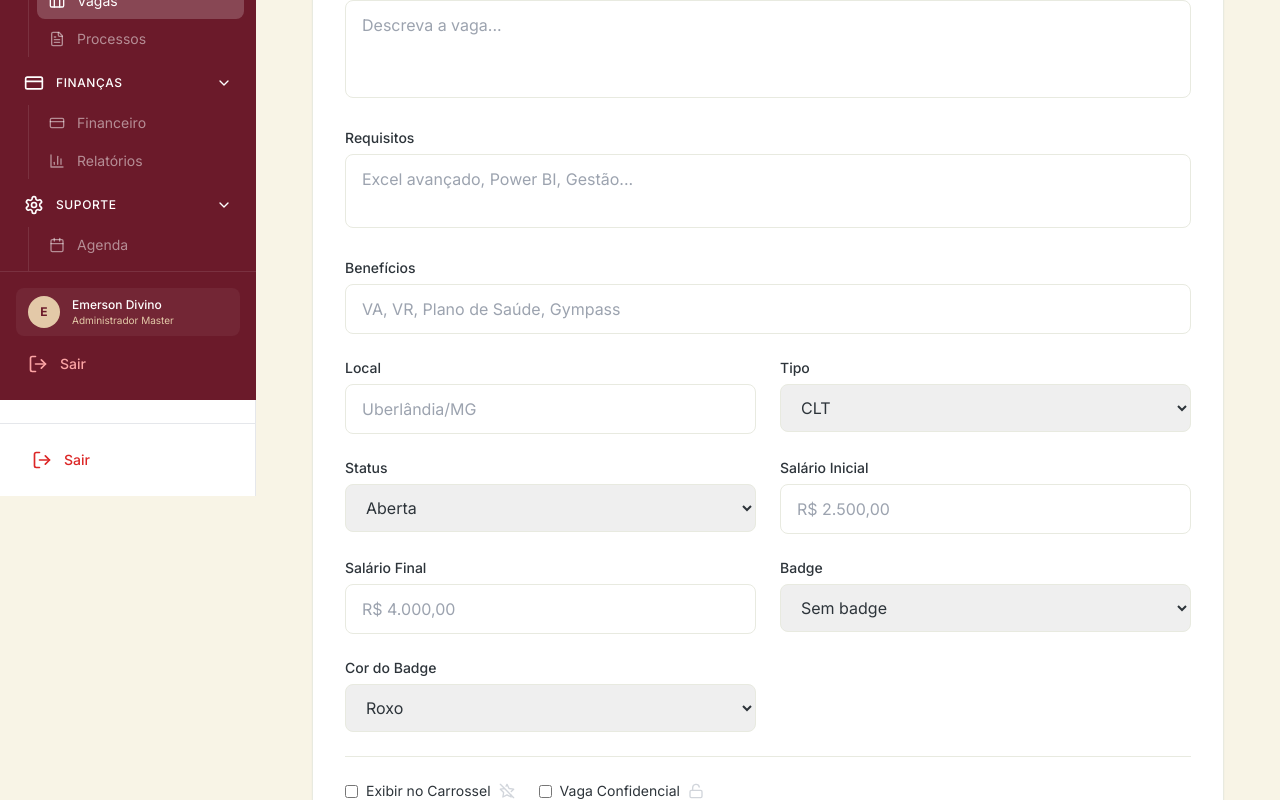
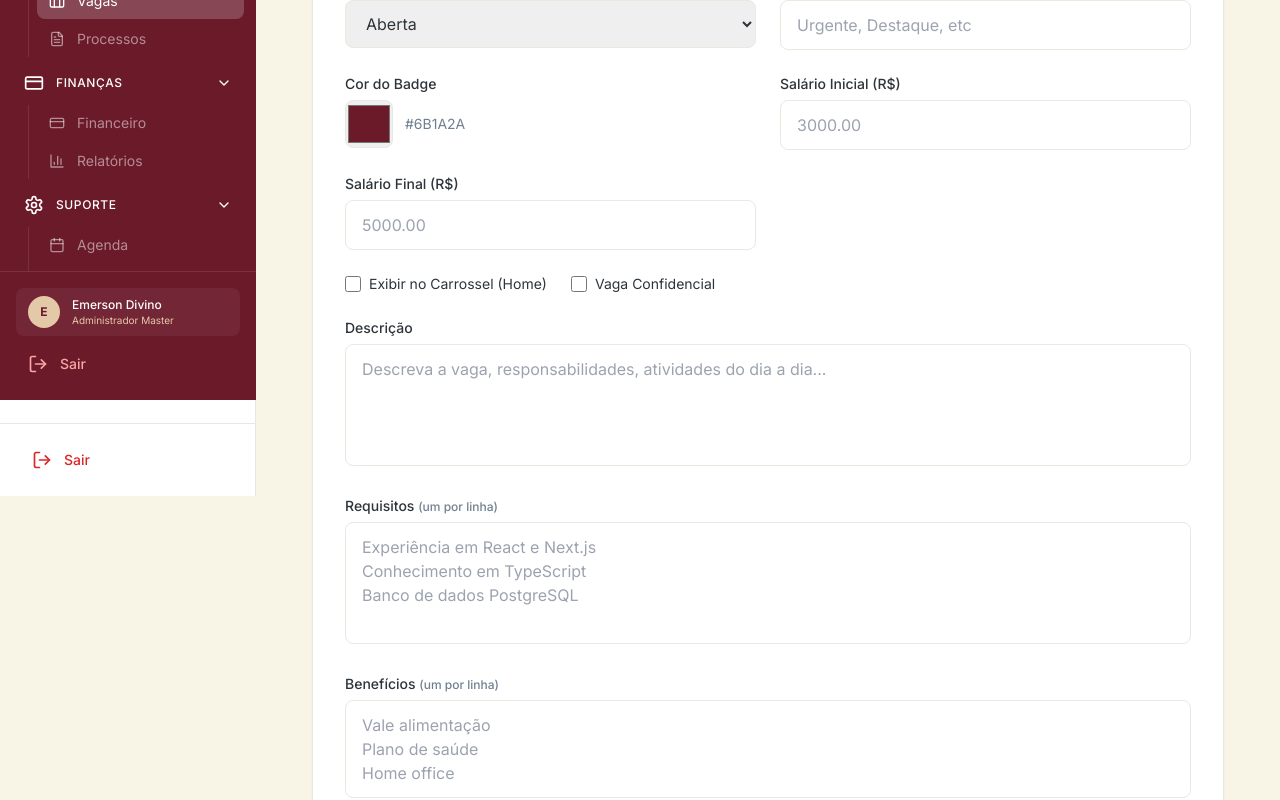
Before and after one commit to trivoroficial/consult_recruit, a Next.js app: page /admin/vagas/nova in a window 1280 px wide. Shown: the part 400-1200 px from the top of the page. Built offline with nearby package versions, Linux system fonts and the light colour scheme.

Commit message:
Refactor NovaVaga component and update form fields

```diff
--- a/src/app/(dashboard)/admin/vagas/nova/page.tsx
+++ b/src/app/(dashboard)/admin/vagas/nova/page.tsx
@@ -4,7 +4,7 @@ import { useState } from 'react'
 import { useRouter } from 'next/navigation'
 import { SidebarAdmin } from '@/components/dashboard/SidebarAdmin'
 import { DashboardFooter } from '@/components/dashboard/DashboardFooter'
-import { Briefcase, ArrowLeft, Save, CheckCircle, Star, StarOff, Lock, Unlock } from 'lucide-react'
+import { Briefcase, ArrowLeft, Save, CheckCircle, XCircle } from 'lucide-react'
 import { criarVaga } from '@/actions/vagas'
 
 export default function NovaVaga() {
@@ -15,18 +15,19 @@ export default function NovaVaga() {
   const [form, setForm] = useState({
     titulo: '',
     empresa: '',
+    empresa_id: '',
     descricao: '',
     requisitos: '',
     beneficios: '',
     local: '',
     tipo: 'CLT',
     status: 'Aberta',
-    exibirCarrossel: false,
+    exibir_carrossel: false,
     badge: '',
-    corBadge: 'bg-purple-500',
+    cor_badge: '#6B1A2A',
     confidencial: false,
-    salarioInicial: '',
-    salarioFinal: ''
+    salario_inicial: '',
+    salario_final: ''
   })
 
   const handleSubmit = async (e: React.FormEvent) => {
@@ -35,18 +36,44 @@ export default function NovaVaga() {
     setError(null)
 
     try {
-      const result = await criarVaga(form)
+      // Validação básica
+      if (!form.titulo.trim()) {
+        setError('O título da vaga é obrigatório')
+        setLoading(false)
+        return
+      }
+
+      if (!form.empresa.trim()) {
+        setError('O nome da empresa é obrigatório')
+        setLoading(false)
+        return
+      }
+
+      const dados = {
+        ...form,
+        salario_inicial: form.salario_inicial ? parseFloat(form.salario_inicial) : null,
+        salario_final: form.salario_final ? parseFloat(form.salario_final) : null,
+        empresa_id: form.empresa_id ? parseInt(form.empresa_id) : null
+      }
+
+      console.log('Enviando dados:', dados) // LOG PARA DEBUG
+
+      const result = await criarVaga(dados)
+
+      console.log('Resultado:', result) // LOG PARA DEBUG
+
       if (result.success) {
         setSuccess(true)
         setTimeout(() => {
           router.push('/admin/vagas')
         }, 2000)
       } else {
-        setError(result.error || 'Erro ao cadastrar vaga')
+        setError(result.error || 'Erro ao criar vaga')
         setLoading(false)
       }
-    } catch (err) {
-      setError('Erro ao cadastrar vaga')
+    } catch (err: any) {
+      console.error('Erro:', err)
+      setError(err.message || 'Erro ao criar vaga')
       setLoading(false)
     }
   }
@@ -61,10 +88,8 @@ export default function NovaVaga() {
               <div className="w-20 h-20 bg-green-100 rounded-full flex items-center justify-center mx-auto mb-4">
                 <CheckCircle className="h-10 w-10 text-green-600" />
               </div>
-              <h2 className="text-2xl font-bold text-[#2D343A]">Vaga cadastrada com sucesso!</h2>
-              <p className="text-[#708090] mt-2">
-                A vaga {form.titulo} foi cadastrada.
-              </p>
+              <h2 className="text-2xl font-bold text-[#2D343A]">Vaga criada com sucesso!</h2>
+              <p className="text-[#708090] mt-2">A vaga foi publicada e já está disponível.</p>
               <button
                 onClick={() => router.push('/admin/vagas')}
                 className="mt-6 px-6 py-2 bg-[#6B1A2A] text-white rounded-lg hover:bg-[#4A0E1A] transition"
@@ -96,7 +121,7 @@ export default function NovaVaga() {
                 <Briefcase className="h-6 w-6 text-[#6B1A2A]" />
                 Nova Vaga
               </h1>
-              <p className="text-sm text-[#708090]">Cadastre uma nova vaga na plataforma</p>
+              <p className="text-sm text-[#708090]">Preencha os dados para criar uma nova vaga</p>
             </div>
           </div>
         </header>
@@ -104,13 +129,14 @@ export default function NovaVaga() {
         <div className="flex-1 p-8">
           <form onSubmit={handleSubmit} className="bg-white rounded-2xl shadow-sm border border-[#E8EAE0] p-8">
             {error && (
-              <div className="bg-red-50 border border-red-200 text-red-700 px-4 py-3 rounded-lg mb-4 text-sm">
+              <div className="bg-red-50 border border-red-200 text-red-700 px-4 py-3 rounded-lg mb-4 text-sm flex items-center gap-2">
+                <XCircle className="h-4 w-4 flex-shrink-0" />
                 {error}
               </div>
             )}
 
             <div className="grid grid-cols-1 md:grid-cols-2 gap-6">
-              <div className="md:col-span-2">
+              <div>
                 <label className="block text-sm font-medium text-[#2D343A] mb-1.5">
                   Título da Vaga <span className="text-[#6B1A2A]">*</span>
                 </label>
@@ -120,10 +146,11 @@ export default function NovaVaga() {
                   className="w-full px-4 py-3 border border-[#E8EAE0] rounded-lg focus:outline-none focus:ring-2 focus:ring-[#6B1A2A] transition"
                   value={form.titulo}
                   onChange={(e) => setForm({...form, titulo: e.target.value})}
-                  placeholder="Analista Administrativo"
+                  placeholder="Ex: Desenvolvedor Full Stack"
                 />
               </div>
-              <div className="md:col-span-2">
+
+              <div>
                 <label className="block text-sm font-medium text-[#2D343A] mb-1.5">
                   Empresa <span className="text-[#6B1A2A]">*</span>
                 </label>
@@ -136,36 +163,7 @@ export default function NovaVaga() {
                   placeholder="Nome da empresa"
                 />
               </div>
-              <div className="md:col-span-2">
-                <label className="block text-sm font-medium text-[#2D343A] mb-1.5">Descrição</label>
-                <textarea
-                  rows={3}
-                  className="w-full px-4 py-3 border border-[#E8EAE0] rounded-lg focus:outline-none focus:ring-2 focus:ring-[#6B1A2A] transition resize-none"
-                  value={form.descricao}
-                  onChange={(e) => setForm({...form, descricao: e.target.value})}
-                  placeholder="Descreva a vaga..."
-                />
-              </div>
-              <div className="md:col-span-2">
-                <label className="block text-sm font-medium text-[#2D343A] mb-1.5">Requisitos</label>
-                <textarea
-                  rows={2}
-                  className="w-full px-4 py-3 border border-[#E8EAE0] rounded-lg focus:outline-none focus:ring-2 focus:ring-[#6B1A2A] transition resize-none"
-                  value={form.requisitos}
-                  onChange={(e) => setForm({...form, requisitos: e.target.value})}
-                  placeholder="Excel avançado, Power BI, Gestão..."
-                />
-              </div>
-              <div className="md:col-span-2">
-                <label className="block text-sm font-medium text-[#2D343A] mb-1.5">Benefícios</label>
-                <input
-                  type="text"
-                  className="w-full px-4 py-3 border border-[#E8EAE0] rounded-lg focus:outline-none focus:ring-2 focus:ring-[#6B1A2A] transition"
-                  value={form.beneficios}
-                  onChange={(e) => setForm({...form, beneficios: e.target.value})}
-                  placeholder="VA, VR, Plano de Saúde, Gympass"
-                />
-              </div>
+
               <div>
                 <label className="block text-sm font-medium text-[#2D343A] mb-1.5">Local</label>
                 <input
@@ -173,11 +171,12 @@ export default function NovaVaga() {
                   className="w-full px-4 py-3 border border-[#E8EAE0] rounded-lg focus:outline-none focus:ring-2 focus:ring-[#6B1A2A] transition"
                   value={form.local}
                   onChange={(e) => setForm({...form, local: e.target.value})}
-                  placeholder="Uberlândia/MG"
+                  placeholder="Uberlândia - MG ou Remoto"
                 />
               </div>
+
               <div>
-                <label className="block text-sm font-medium text-[#2D343A] mb-1.5">Tipo</label>
+                <label className="block text-sm font-medium text-[#2D343A] mb-1.5">Tipo de Contratação</label>
                 <select
                   className="w-full px-4 py-3 border border-[#E8EAE0] rounded-lg focus:outline-none focus:ring-2 focus:ring-[#6B1A2A] transition"
                   value={form.tipo}
@@ -187,8 +186,10 @@ export default function NovaVaga() {
                   <option value="PJ">PJ</option>
                   <option value="Estágio">Estágio</option>
                   <option value="Temporário">Temporário</option>
+                  <option value="Freelancer">Freelancer</option>
                 </select>
               </div>
+
               <div>
                 <label className="block text-sm font-medium text-[#2D343A] mb-1.5">Status</label>
                 <select
@@ -197,101 +198,135 @@ export default function NovaVaga() {
                   onChange={(e) => setForm({...form, status: e.target.value})}
                 >
                   <option value="Aberta">Aberta</option>
-                  <option value="Em análise">Em análise</option>
+                  <option value="Fechada">Fechada</option>
                   <option value="Pausada">Pausada</option>
-                  <option value="Fechada">Fechada</option>
                 </select>
               </div>
+
               <div>
-                <label className="block text-sm font-medium text-[#2D343A] mb-1.5">Salário Inicial</label>
+                <label className="block text-sm font-medium text-[#2D343A] mb-1.5">Badge (opcional)</label>
                 <input
                   type="text"
                   className="w-full px-4 py-3 border border-[#E8EAE0] rounded-lg focus:outline-none focus:ring-2 focus:ring-[#6B1A2A] transition"
-                  value={form.salarioInicial}
-                  onChange={(e) => setForm({...form, salarioInicial: e.target.value})}
-                  placeholder="R$ 2.500,00"
+                  value={form.badge}
+                  onChange={(e) => setForm({...form, badge: e.target.value})}
+                  placeholder="Urgente, Destaque, etc"
                 />
               </div>
-              <div>
-                <label className="block text-sm font-medium text-[#2D343A] mb-1.5">Salário Final</label>
-                <input
-                  type="text"
-                  className="w-full px-4 py-3 border border-[#E8EAE0] rounded-lg focus:outline-none focus:ring-2 focus:ring-[#6B1A2A] transition"
-                  value={form.salarioFinal}
-                  onChange={(e) => setForm({...form, salarioFinal: e.target.value})}
-                  placeholder="R$ 4.000,00"
-                />
-              </div>
-              <div>
-                <label className="block text-sm font-medium text-[#2D343A] mb-1.5">Badge</label>
-                <select
-                  className="w-full px-4 py-3 border border-[#E8EAE0] rounded-lg focus:outline-none focus:ring-2 focus:ring-[#6B1A2A] transition"
-                  value={form.badge}
-                  onChange={(e) => setForm({...form, badge: e.target.value})}
-                >
-                  <option value="">Sem badge</option>
-                  <option value="Destaque">Destaque</option>
-                  <option value="Urgente">Urgente</option>
-                  <option value="Novo">Novo</option>
-                  <option value="Premium">Premium</option>
-                </select>
-              </div>
+
               <div>
                 <label className="block text-sm font-medium text-[#2D343A] mb-1.5">Cor do Badge</label>
-                <select
-                  className="w-full px-4 py-3 border border-[#E8EAE0] rounded-lg focus:outline-none focus:ring-2 focus:ring-[#6B1A2A] transition"
-                  value={form.corBadge}
-                  onChange={(e) => setForm({...form, corBadge: e.target.value})}
-                >
-                  <option value="bg-purple-500">Roxo</option>
-                  <option value="bg-red-500">Vermelho</option>
-                  <option value="bg-green-500">Verde</option>
-                  <option value="bg-yellow-500">Amarelo</option>
-                  <option value="bg-blue-500">Azul</option>
-                  <option value="bg-pink-500">Rosa</option>
-                </select>
+                <div className="flex items-center gap-3">
+                  <input
+                    type="color"
+                    className="w-12 h-12 border border-[#E8EAE0] rounded-lg cursor-pointer"
+                    value={form.cor_badge}
+                    onChange={(e) => setForm({...form, cor_badge: e.target.value})}
+                  />
+                  <span className="text-sm text-[#708090]">{form.cor_badge}</span>
                 </div>
               </div>
 
-            <div className="flex flex-wrap items-center gap-6 mt-6 pt-6 border-t border-[#E8EAE0]">
+              <div>
+                <label className="block text-sm font-medium text-[#2D343A] mb-1.5">Salário Inicial (R$)</label>
+                <input
+                  type="number"
+                  step="0.01"
+                  className="w-full px-4 py-3 border border-[#E8EAE0] rounded-lg focus:outline-none focus:ring-2 focus:ring-[#6B1A2A] transition"
+                  value={form.salario_inicial}
+                  onChange={(e) => setForm({...form, salario_inicial: e.target.value})}
+                  placeholder="3000.00"
+                />
+              </div>
+
+              <div>
+                <label className="block text-sm font-medium text-[#2D343A] mb-1.5">Salário Final (R$)</label>
+                <input
+                  type="number"
+                  step="0.01"
+                  className="w-full px-4 py-3 border border-[#E8EAE0] rounded-lg focus:outline-none focus:ring-2 focus:ring-[#6B1A2A] transition"
+                  value={form.salario_final}
+                  onChange={(e) => setForm({...form, salario_final: e.target.value})}
+                  placeholder="5000.00"
+                />
+              </div>
+
+              <div className="md:col-span-2 flex items-center gap-6">
                 <label className="flex items-center gap-2 cursor-pointer">
                   <input
                     type="checkbox"
-                  className="rounded border-[#E8EAE0] text-[#6B1A2A] focus:ring-[#6B1A2A]"
-                  checked={form.exibirCarrossel}
-                  onChange={(e) => setForm({...form, exibirCarrossel: e.target.checked})}
+                    checked={form.exibir_carrossel}
+                    onChange={(e) => setForm({...form, exibir_carrossel: e.target.checked})}
+                    className="w-4 h-4 text-[#6B1A2A] rounded border-[#E8EAE0] focus:ring-[#6B1A2A]"
                   />
-                <span className="text-sm text-[#2D343A]">Exibir no Carrossel</span>
-                {form.exibirCarrossel ? (
-                  <Star className="h-4 w-4 text-yellow-500 fill-yellow-500" />
-                ) : (
-                  <StarOff className="h-4 w-4 text-gray-300" />
-                )}
+                  <span className="text-sm text-[#2D343A]">Exibir no Carrossel (Home)</span>
                 </label>
                 <label className="flex items-center gap-2 cursor-pointer">
                   <input
                     type="checkbox"
-                  className="rounded border-[#E8EAE0] text-[#6B1A2A] focus:ring-[#6B1A2A]"
                     checked={form.confidencial}
                     onChange={(e) => setForm({...form, confidencial: e.target.checked})}
+                    className="w-4 h-4 text-[#6B1A2A] rounded border-[#E8EAE0] focus:ring-[#6B1A2A]"
                   />
                   <span className="text-sm text-[#2D343A]">Vaga Confidencial</span>
-                {form.confidencial ? (
-                  <Lock className="h-4 w-4 text-[#6B1A2A]" />
-                ) : (
-                  <Unlock className="h-4 w-4 text-gray-300" />
-                )}
                 </label>
+              </div>
+
+              <div className="md:col-span-2">
+                <label className="block text-sm font-medium text-[#2D343A] mb-1.5">Descrição</label>
+                <textarea
+                  rows={4}
+                  className="w-full px-4 py-3 border border-[#E8EAE0] rounded-lg focus:outline-none focus:ring-2 focus:ring-[#6B1A2A] transition resize-none"
+                  value={form.descricao}
+                  onChange={(e) => setForm({...form, descricao: e.target.value})}
+                  placeholder="Descreva a vaga, responsabilidades, atividades do dia a dia..."
+                />
+              </div>
+
+              <div className="md:col-span-2">
+                <label className="block text-sm font-medium text-[#2D343A] mb-1.5">
+                  Requisitos <span className="text-xs text-[#708090]">(um por linha)</span>
+                </label>
+                <textarea
+                  rows={4}
+                  className="w-full px-4 py-3 border border-[#E8EAE0] rounded-lg focus:outline-none focus:ring-2 focus:ring-[#6B1A2A] transition resize-none"
+                  value={form.requisitos}
+                  onChange={(e) => setForm({...form, requisitos: e.target.value})}
+                  placeholder="Experiência em React e Next.js&#10;Conhecimento em TypeScript&#10;Banco de dados PostgreSQL"
+                />
+              </div>
+
+              <div className="md:col-span-2">
+                <label className="block text-sm font-medium text-[#2D343A] mb-1.5">
+                  Benefícios <span className="text-xs text-[#708090]">(um por linha)</span>
+                </label>
+                <textarea
+                  rows={3}
+                  className="w-full px-4 py-3 border border-[#E8EAE0] rounded-lg focus:outline-none focus:ring-2 focus:ring-[#6B1A2A] transition resize-none"
+                  value={form.beneficios}
+                  onChange={(e) => setForm({...form, beneficios: e.target.value})}
+                  placeholder="Vale alimentação&#10;Plano de saúde&#10;Home office"
+                />
+              </div>
             </div>
 
             <div className="flex items-center gap-4 mt-8 pt-6 border-t border-[#E8EAE0]">
               <button
                 type="submit"
                 disabled={loading}
-                className="px-8 py-3 bg-[#6B1A2A] text-white rounded-lg hover:bg-[#4A0E1A] transition font-medium flex items-center gap-2 disabled:opacity-50"
+                className="px-8 py-3 bg-[#6B1A2A] text-white rounded-lg hover:bg-[#4A0E1A] transition font-medium flex items-center gap-2 disabled:opacity-50 disabled:cursor-not-allowed"
               >
+                {loading ? (
+                  <>
+                    <span className="animate-spin h-4 w-4 border-2 border-white border-t-transparent rounded-full" />
+                    Salvando...
+                  </>
+                ) : (
+                  <>
                     <Save className="h-5 w-5" />
-                {loading ? 'Cadastrando...' : 'Cadastrar Vaga'}
+                    Criar Vaga
+                  </>
+                )}
               </button>
               <button
                 type="button"
```
Lines whose indentation alone changed are shown as unchanged.
